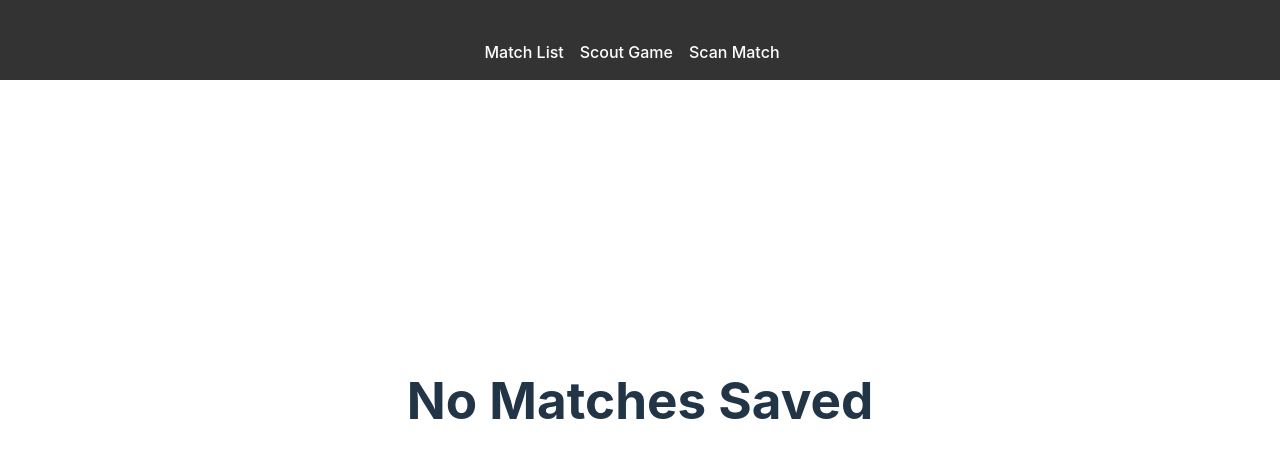
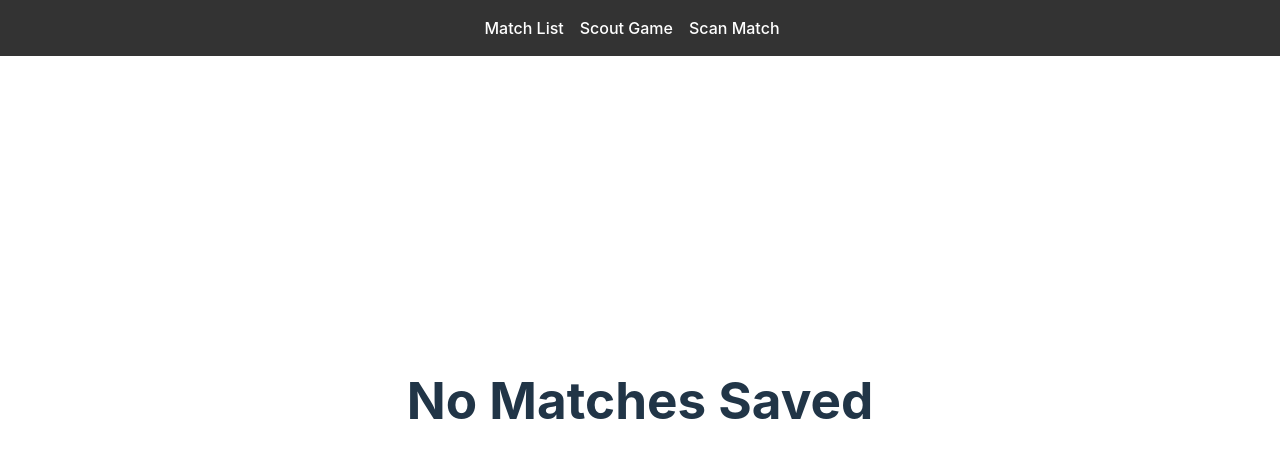
Before and after one commit to GreenBlitz/Scouting2024, a React (Vite) app in the folder application/: page / in a window 1280 px wide. Shown: the top 458 px of the page. Built offline with nearby package versions, Linux system fonts and the light colour scheme.

Commit message:
Yoni - other fix

```diff
--- a/application/src/App.tsx
+++ b/application/src/App.tsx
@@ -8,12 +8,20 @@ import ScanningTab from "./scouter/scanner/ScanningTab";
 import GeneralTab from "./strategy/GeneralTab";
 import TeamTab from "./strategy/TeamTab";
 
+function getHiddenImage(path: string) {
+  return (
+    <div
+      style={{ backgroundImage: 'url("' + path + '")', width: 0, height: 0 }}
+    />
+  );
+}
+
 export function renderScouterNavBar() {
   return (
     <nav className="nav-bar">
-      <img src="./assets/Crescendo Map.png" width={0} height={0} />
-      <img src="./assets/Blue Auto Map.png" width={0} height={0} />
-      <img src="./assets/Red Auto Map.png" width={0} height={0} />
+      {getHiddenImage("./assets/Crescendo Map.png")}
+      {getHiddenImage("./assets/Blue Auto Map.png")}
+      {getHiddenImage("./assets/Red Auto Map.png")}
       <ul>
         <li>
           <Link to="/">Match List</Link>
@@ -32,7 +40,6 @@ export function renderScouterNavBar() {
 export function renderStrategyNavBar() {
   return (
     <nav className="nav-bar">
-
       <ul>
         <li>
           <Link to="/TeamTab">Team Data</Link>
```
